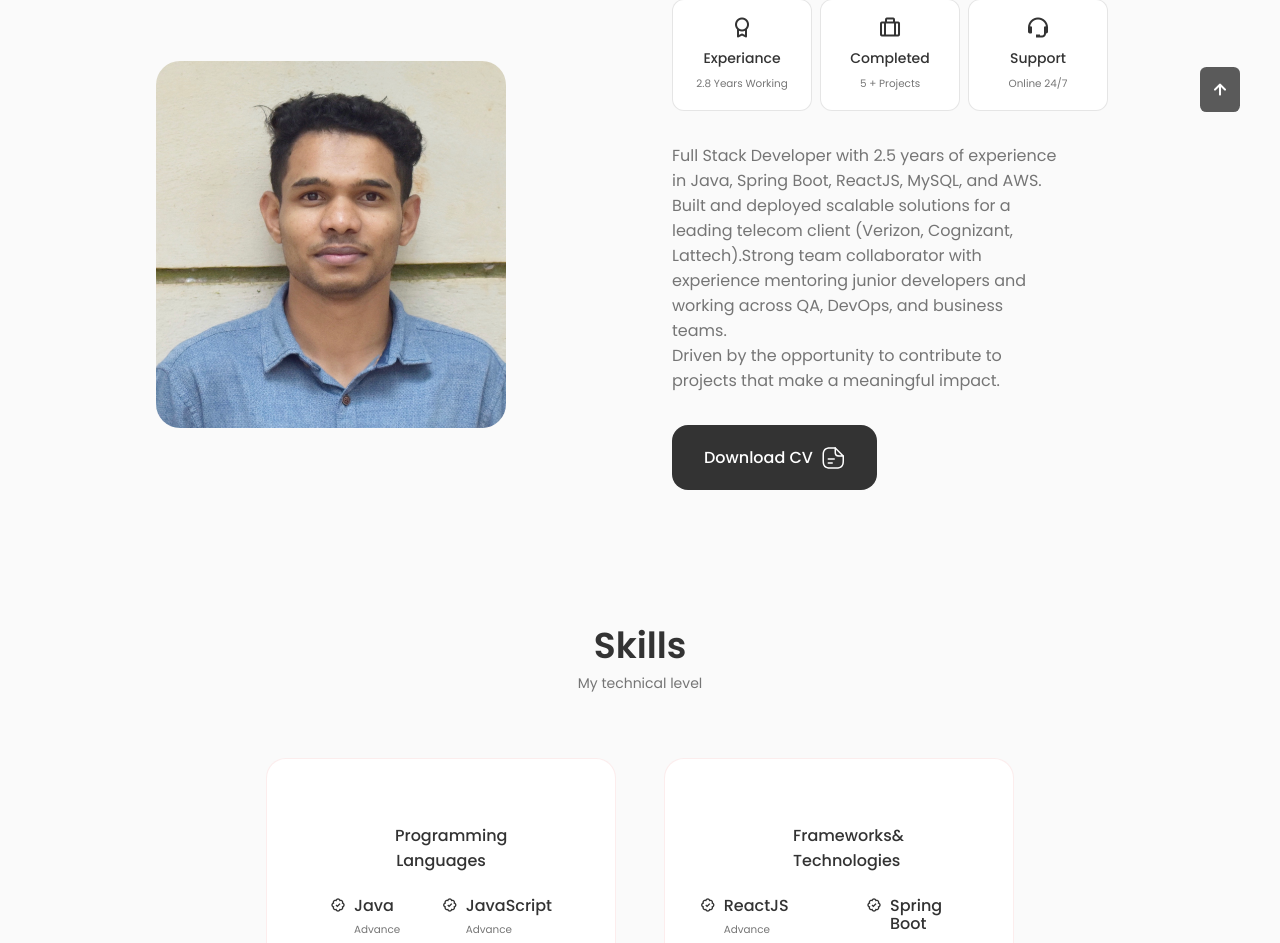
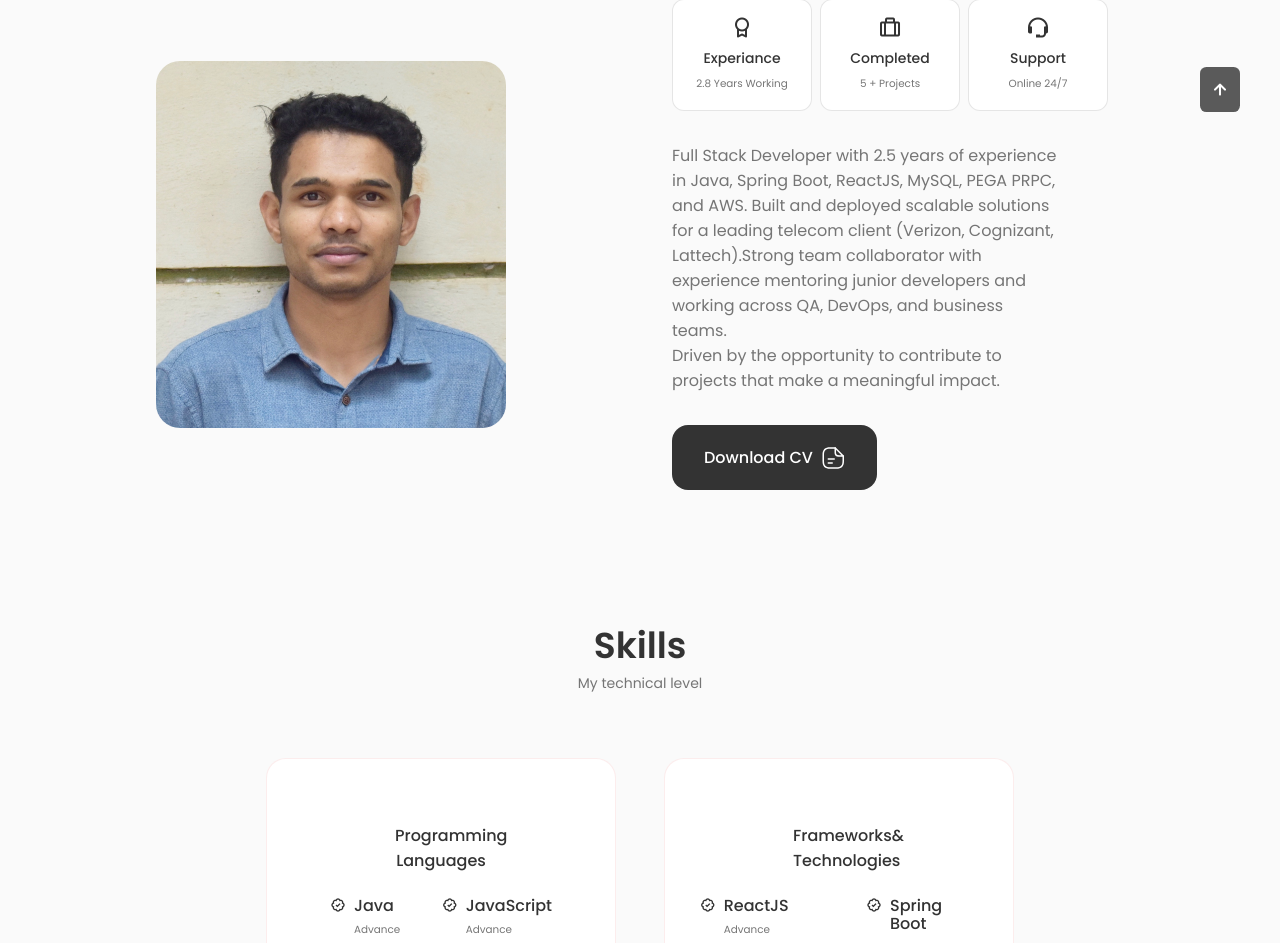
Before and after one commit to sabirbm/SabirWeb, a React (Create React App) app: page / in a window 1280 px wide. Shown: the part 848-1791 px from the top of the page. Built offline with nearby package versions, Linux system fonts and the light colour scheme.

Commit message:
about change

```diff
--- a/src/components/ABout/About.jsx
+++ b/src/components/ABout/About.jsx
@@ -14,7 +14,7 @@ function About() {
         <div className="about__data">
           <Innfo />
           <p className="about__description">
-          Full Stack Developer with 2.5 years of experience in Java, Spring Boot, ReactJS, MySQL, and AWS. Built and deployed
+          Full Stack Developer with 2.5 years of experience in Java, Spring Boot, ReactJS, MySQL, PEGA PRPC, and AWS. Built and deployed
           scalable solutions for a leading telecom client (Verizon, Cognizant, Lattech).Strong team collaborator with experience mentoring junior developers and working across QA,
             DevOps, and business teams.<br></br>Driven by the opportunity to contribute to projects that make a meaningful impact.
           </p>
```
